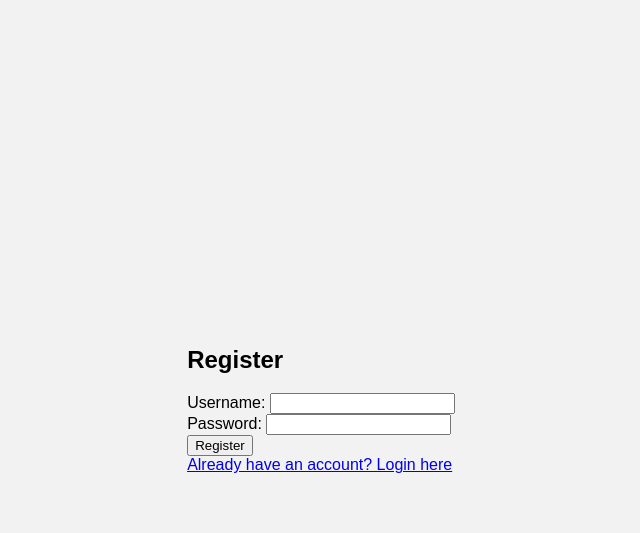
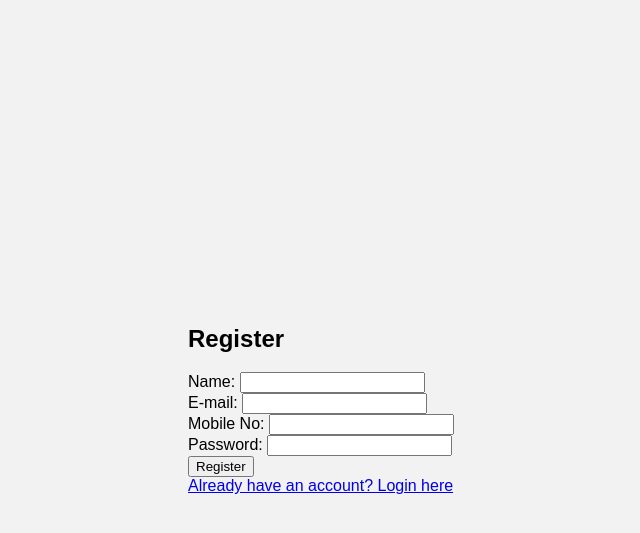
Before and after one commit to allenanto/systems_security_B9IS103, a Flask app: page /register in a window 1280 px wide. Shown: the top 533 px of the page, without its empty margins (319-959 px from the left). Run offline with Flask 3, Linux system fonts and the light colour scheme.

Commit message:
Changing Registration inputs

```diff
--- a/app.py
+++ b/app.py
@@ -18,7 +18,9 @@ def index():
 @app.route('/register', methods=['GET', 'POST'])
 def register():
     if request.method == 'POST':
-        username = request.form['username']
+        username = request.form['name']
+        email = request.form['email']
+        mobno = request.form['mobno']
         password = request.form['password']
         return redirect('/')
     return render_template('register.html')
--- a/templates/register.html
+++ b/templates/register.html
@@ -10,8 +10,12 @@
     <div>
     <div><h2>Register</h2></div>
     <div><form method="POST" action="/register">
-        <label for="username">Username:</label>
-        <input type="text" id="username" name="username" required><br>
+        <label for="username">Name:</label>
+        <input type="text" id="name" name="name" required><br>
+        <label for="username">E-mail:</label>
+        <input type="text" id="email" name="email" required><br>
+        <label for="username">Mobile No:</label>
+        <input type="text" id="mobno" name="mobno" required><br>
         <label for="password">Password:</label>
         <input type="password" id="password" name="password" required><br>
         <button type="submit">Register</button>
```
